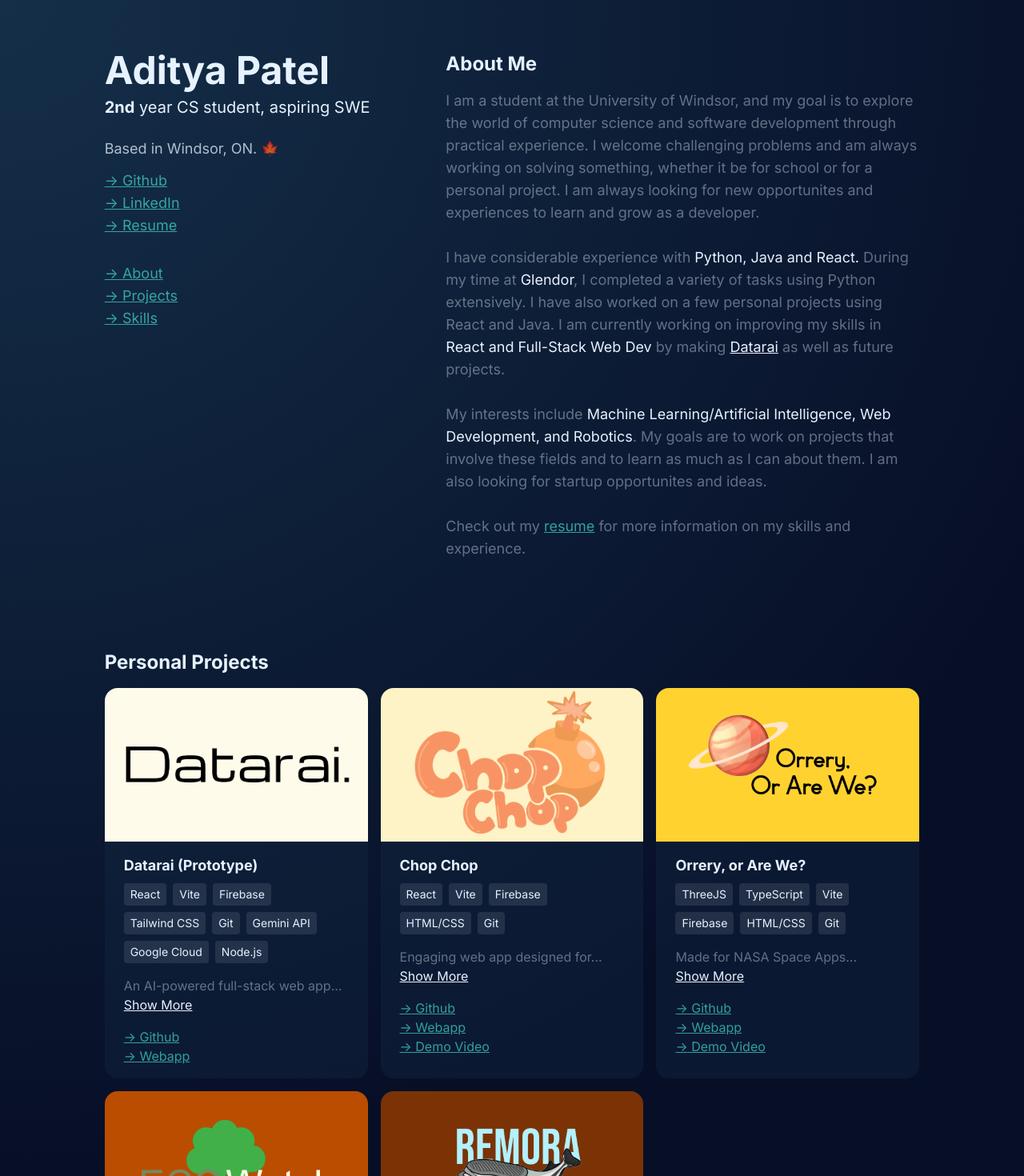
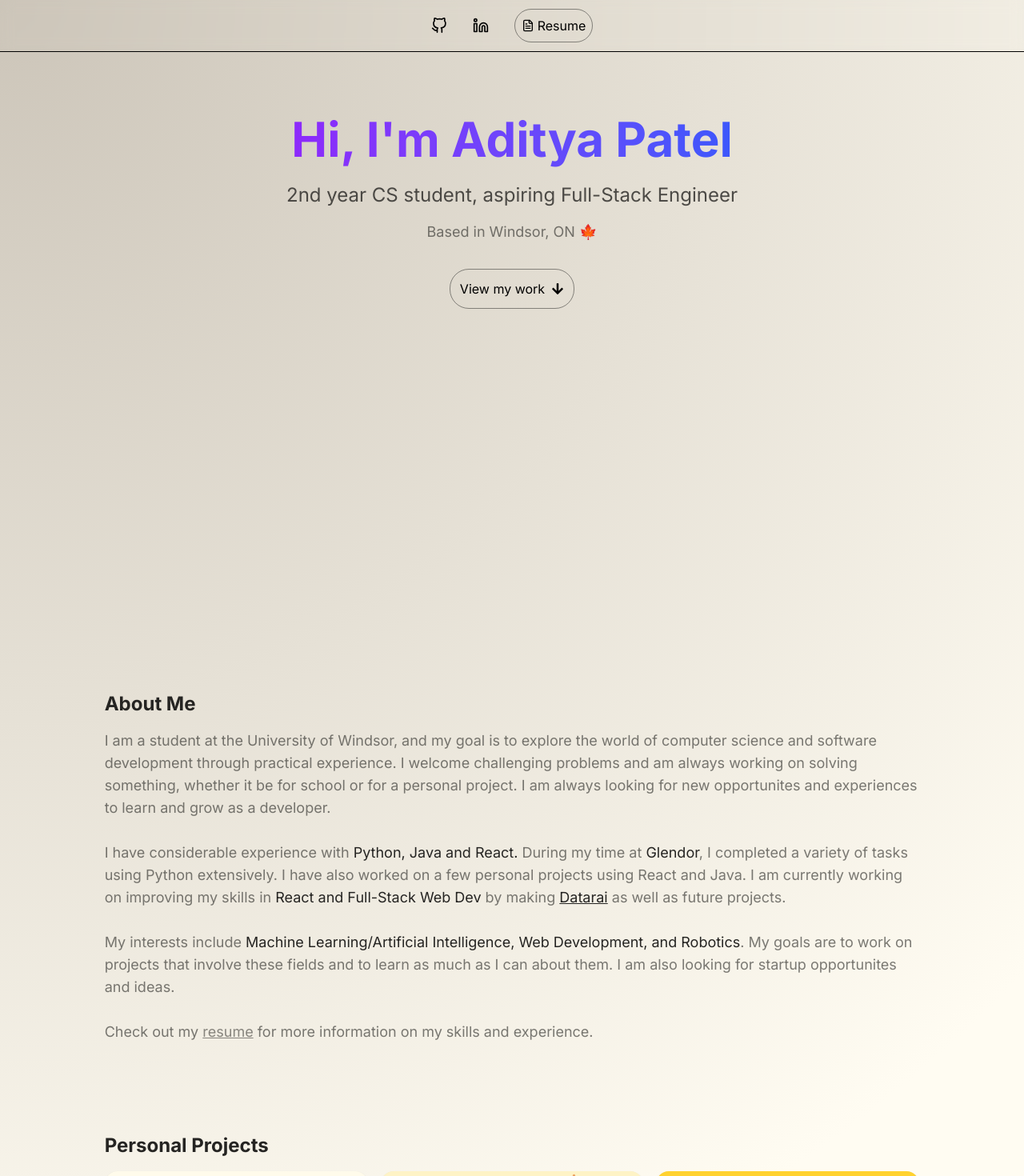
Before and after one commit to Champion2005/Portfolio, a React (Vite) app: page / in a window 1280 px wide. Shown: the top 1470 px of the page at 80% size. Built offline with nearby package versions, Linux system fonts and the light colour scheme.

Commit message:
COMPLETE UI OVERHAUL

```diff
--- a/package.json
+++ b/package.json
@@ -12,8 +12,11 @@
   },
   "dependencies": {
     "@tailwindcss/vite": "^4.0.0-beta.8",
+    "gsap": "^3.12.7",
+    "motion": "^12.5.0",
     "react": "^18.3.1",
     "react-dom": "^18.3.1",
+    "react-icons": "^5.5.0",
     "slate": "^0.112.0"
   },
   "devDependencies": {
--- a/src/App.jsx
+++ b/src/App.jsx
@@ -1,37 +1,37 @@
-import './App.css'
+import "./App.css";
 
-import React from 'react'
+import React from "react";
 
-import { Intro } from './components/Intro'
-import { AboutMe } from './components/AboutMe'
-import { Projects } from './components/Projects'
-import Skills from './components/Skills'
+import Navbar from "./components/Navbar";
+import Hero from "./components/Hero";
+import { AboutMe } from "./components/AboutMe";
+import { Projects } from "./components/Projects";
+import Skills from "./components/Skills";
 
 function App() {
   const aboutRef = React.useRef(null);
   const skillRef = React.useRef(null);
   const projectRef = React.useRef(null);
   return (
-    <div className='flex flex-col items-center cursor-default'>
-      <>
-      <div className="lg:flex justify-center sm:w-10/12 mb-12">
-        <Intro aboutRef={aboutRef} projectRef={projectRef} skillRef={skillRef}/>
     <div className="">
+      <Navbar />
+      <div className="flex flex-col items-center cursor-default">
+        <Hero />
+        <div className="flex justify-center sm:w-10/12 mb-12">
           <AboutMe className="" aboutRef={aboutRef} />
         </div>
-      </div>
-      <div className="flex justify-center sm:w-10/12 mb-12">
+        <div id="projects" className="flex justify-center sm:w-10/12 mb-12">
           <Projects projectRef={projectRef} />
         </div>
         <div className="flex justify-center sm:w-10/12 mb-12">
           <Skills skillRef={skillRef} />
         </div>
         <div className="flex justify-center">
-        <p className="text-white/40 ">© 2025 Aditya Patel ❤️</p>
+          <p className="text-primaryText ">© {new Date().getFullYear()} Aditya Patel ❤️</p>
         </div>
-      </>
       </div>
-  )
+    </div>
+  );
 }
 
-export default App
+export default App;
--- a/src/components/AboutMe.jsx
+++ b/src/components/AboutMe.jsx
@@ -1,4 +1,5 @@
 import React from "react";
+import { motion } from "framer-motion";
 
 export const AboutMe = ({ aboutRef }) => {
   return (
@@ -8,7 +9,13 @@
       className="mt-16 px-6 sm:flex-col sm:justify-center w-full text-primaryText"
     >
       <h2 className="text-xl sm:text-2xl font-bold mb-4">About Me</h2>
-      <p className="text-sm sm:text-lg text-primaryText/40">
+      <motion.div
+        initial={{ opacity: 0, y: 20 }}
+        whileInView={{ opacity: 1, y: 0 }}
+        transition={{ duration: 0.5, delay: 1 * 0.1 }}
+        viewport={{ once: true }}
+        className="text-sm sm:text-lg text-primaryText/60"
+      >
         I am a student at the University of Windsor, and my goal is to explore
         the world of computer science and software development through practical
         experience. I welcome challenging problems and am always working on
@@ -53,7 +60,7 @@
           resume
         </a>{" "}
         for more information on my skills and experience.
-      </p>
+      </motion.div>
     </section>
   );
 };
--- /dev/null
+++ b/src/components/Hero.jsx
@@ -0,0 +1,38 @@
+import { motion } from "framer-motion";
+import { FaArrowDown } from "react-icons/fa";
+
+const Hero = () => {
+  return (
+    <section className="min-h-screen pt-16 overflow-hidden relative w-full">
+      <div className="container mx-auto px-4 py-20">
+        <motion.div
+          initial={{ opacity: 0, y: 70 }}
+          animate={{ opacity: 1, y: 0 }}
+          transition={{ duration: 1 }}
+          className="max-w-3xl mx-auto text-center relative z-10"
+        >
+          <h1 className="text-4xl md:text-6xl font-bold pb-6 bg-gradient-to-r from-purple-600 to-blue-600 bg-clip-text text-transparent">
+            Hi, I'm Aditya Patel
+          </h1>
+          <p className="text-xl md:text-2xl text-primaryText/80 mb-4">
+            2nd year CS student, aspiring Full-Stack Engineer
+          </p>
+          <p className="text-lg text-primaryText/60 mb-8">
+            Based in Windsor, ON <span className="text-primaryText">🍁</span>
+          </p>
+          <button
+            className="group border-1 border-primaryText/50 rounded-3xl p-3 flex justify-self-center items-center"
+            onClick={() => {
+              document.getElementById("projects")?.scrollIntoView({ behavior: "smooth" });
+            }}
+          >
+            View my work
+            <FaArrowDown className="ml-2 h-4 w-4 group-hover:translate-y-1 transition-transform" />
+          </button>
+        </motion.div>
+      </div>
+    </section>
+  );
+};
+
+export default Hero;
--- a/src/components/Intro.jsx
+++ /dev/null
@@ -1,88 +0,0 @@
-import React from "react";
-
-export const Intro = ({ aboutRef, skillRef, projectRef }) => {
-  return (
-    <section
-      id="leftMenu"
-      className="justify-self-start mt-16 px-6 sm:flex min-w-full sm:min-w-2/5  text-primaryText"
-    >
-      <div className="sm:min-w-3/4">
-        <h1 className="text-4xl sm:text-5xl font-extrabold pb-2">
-          Aditya Patel
-        </h1>
-        <p className="text-lg sm:text-xl text-primaryText">
-          <b>2nd</b> year CS student, aspiring SWE
-        </p>
-
-        <p className="mt-6 text-md sm:text-lg text-primaryText/75">
-          Based in Windsor, ON. 🍁
-        </p>
-
-        <div className="flex md:flex-col justify-start gap-8 md:gap-0 mt-3 md:max-w-24">
-          <div className="flex flex-col gap-0">
-            <a
-              href="https://github.com/Champion2005"
-              target="none"
-              className="text-md sm:text-lg text-secondaryText/60 hover:text-secondaryText underline"
-            >
-              -{">"} Github
-            </a>
-            <a
-              href="https://www.linkedin.com/in/aditya-patel52/"
-              target="none"
-              className="text-md sm:text-lg text-secondaryText/60 hover:text-secondaryText underline"
-            >
-              -{">"} LinkedIn
-            </a>
-            <a
-              href="Aditya_Patel_resume.pdf"
-              target="none"
-              className="text-md sm:text-lg text-secondaryText/60 hover:text-secondaryText underline"
-            >
-              -{">"} Resume
-            </a>
-          </div>
-          <nav className="md:mt-8 max-w-24">
-            <ul className="flex flex-col gap-0 text-md sm:text-lg">
-              <li>
-                <button
-                  onClick={() => {
-                    aboutRef.current?.scrollIntoView({ behavior: "smooth" });
-                  }}
-                  className="text-secondaryText/60 hover:text-secondaryText underline cursor-pointer"
-                >
-                  -{">"} About
-                </button>
-              </li>
-              <li>
-                <button
-                  onClick={() => {
-                    projectRef.current?.scrollIntoView({ behavior: "smooth" });
-                  }}
-                  className="text-secondaryText/60 hover:text-secondaryText underline cursor-pointer"
-                >
-                  -{">"} Projects
-                </button>
-              </li>
-              <li>
-                <button
-                  onClick={() => {
-                    skillRef.current?.scrollIntoView({ behavior: "smooth" });
-                  }}
-                  className="text-secondaryText/60 hover:text-secondaryText underline cursor-pointer"
-                >
-                  -{">"} Skills
-                </button>
-              </li>
-            </ul>
-          </nav>
-        </div>
-
-        {/* <div className="mt-12">
-                <a href="https://www.buymeacoffee.com/adityapatel"><img src="https://img.buymeacoffee.com/button-api/?text=Buy me a coffee&slug=adityapatel&button_colour=5F7FFF&font_colour=ffffff&font_family=Inter&outline_colour=000000&coffee_colour=FFDD00" /></a>
-                    <p className="italic text-xs mt-1 text-white/50">if you wish to support me</p>
-                </div> */}
-      </div>
-    </section>
-  );
-};
--- /dev/null
+++ b/src/components/Navbar.jsx
@@ -0,0 +1,32 @@
+import { FiGithub, FiLinkedin } from "react-icons/fi";
+import { LuFileText } from "react-icons/lu";
+
+const Navbar = () => {
+    return (
+      <nav className="fixed top-0 w-full bg-background/80 backdrop-blur-sm z-50 border-b">
+        <div className="container mx-auto px-4 h-16 flex items-center justify-center">
+          {/* <div className="text-xl font-bold bg-gradient-to-r from-purple-600 via-violet-500 to-indigo-500 bg-clip-text text-transparent">AP</div> */}
+          <div className="flex items-center gap-8">
+            <button variant="ghost" size="icon" >
+              <a href="https://github.com/Champion2005" target="_blank" rel="noopener noreferrer">
+                <FiGithub className="h-5 w-5" />
+              </a>
+            </button>
+            <button variant="ghost" size="icon" >
+              <a href="https://www.linkedin.com/in/aditya-patel52/" target="_blank" rel="noopener noreferrer">
+                <FiLinkedin className="h-5 w-5" />
+              </a>
+            </button>
+            <button className="border-1 border-primaryText/50 rounded-3xl gap-1" >
+              <a className="flex p-2 gap-1 justify-center items-center" href="/Aditya_Patel_resume.pdf" target="_blank" rel="noopener noreferrer">
+                <LuFileText className="h-4 w-4" />
+                Resume
+              </a>
+            </button>
+          </div>
+        </div>
+      </nav>
+    );
+  };
+
+  export default Navbar;
--- a/src/components/Projects.jsx
+++ b/src/components/Projects.jsx
@@ -4,6 +4,8 @@
 import Orrery from "/assets/Orrery.png";
 import Remora from "/assets/Remora.png";
 import Datarai from "/assets/Datarai.png";
+
+import { motion } from "framer-motion";
 
 const ProjectCard = ({
   title,
@@ -25,7 +27,7 @@
   techStack = techStack.split(", ");
 
   return (
-    <div className="bg-background2/30 rounded-2xl pb-4">
+    <div className="bg-background2/30 shadow-md rounded-2xl pb-4">
       {image && (
         <>
           <div
@@ -55,9 +57,9 @@
         </div>
         {showDesc ? (
           <>
-            <p className="text-primaryText/40 mt-4">{desc}</p>
+            <p className="text-primaryText mt-4">{desc}</p>
             <p
-              className="test-primaryText underline hover:cursor-pointer"
+              className="text-primaryText/40 underline hover:cursor-pointer"
               onClick={toggleDesc}
             >
               Show Less
@@ -65,9 +67,9 @@
           </>
         ) : (
           <>
-            <p className="text-primaryText/40 mt-4">{shortDesc}</p>
+            <p className="text-primaryText mt-4">{shortDesc}</p>
             <p
-              className="test-primaryText underline hover:cursor-pointer"
+              className="text-primaryText/40 underline hover:cursor-pointer"
               onClick={toggleDesc}
             >
               Show More
@@ -113,13 +115,19 @@
   return (
     <section
       ref={projectRef}
-      id="projects"
       className="mt-16 px-6 sm:flex-col sm:justify-center w-full text-primaryText"
     >
       <h2 className="text-xl sm:text-2xl font-bold mb-4">Personal Projects</h2>
 
-      <section className="grid grid-cols-1 md:grid-cols-2 lg:grid-cols-3 gap-4">
+      <motion.div
+        initial={{ opacity: 0, y: 20 }}
+        whileInView={{ opacity: 1, y: 0 }}
+        transition={{ duration: 0.5, delay: 1 * 0.1 }}
+        viewport={{ once: true }}
+        className="grid grid-cols-1 md:grid-cols-2 lg:grid-cols-3 gap-4"
+      >
         <ProjectCard
+          index={0}
           title="Datarai (Prototype)"
           desc="An AI-powered full-stack web app for analyzing and visualizing data."
           shortDesc="An AI-powered full-stack web app..."
@@ -130,6 +138,7 @@
           imageColor="bg-amber-50"
         />
         <ProjectCard
+          index={1}
           title="Chop Chop"
           desc="Engaging fullstack web app designed for studying. With a features like a flashcard tool (you can create flashcard sets and use them to study), as well as a todo list and challenging quizzes to help you prepare. Gain points by using the site and unlock achievements."
           shortDesc="Engaging web app designed for..."
@@ -141,6 +150,7 @@
           imageColor="bg-amber-100"
         />
         <ProjectCard
+          index={2}
           title="Orrery, or Are We?"
           desc="Made for NASA Space Apps, this project is an interactive webapp with a to scale model of the solar system and accurate orbit simulation."
           shortDesc="Made for NASA Space Apps..."
@@ -152,6 +162,7 @@
           imageColor="bg-amber-300"
         />
         <ProjectCard
+          index={3}
           title="EcoWatch"
           desc="Made for Winhacks 2024, this is a social networking app with a focus on inspiring community oriented enviormental activism by creating community challenges and leaderboards."
           shortDesc="Made for Winhacks 2024..."
@@ -162,6 +173,7 @@
           imageColor="bg-amber-700"
         />
         <ProjectCard
+          index={4}
           title="Remora"
           desc="Interpreted programming language with basic features such as strings, arrays and functions."
           shortDesc="Interpreted programming language..."
@@ -170,7 +182,7 @@
           image={Remora}
           imageColor="bg-amber-900"
         />
-      </section>
+      </motion.div>
     </section>
   );
 };
--- a/src/index.css
+++ b/src/index.css
@@ -2,11 +2,11 @@
 
 @theme {
 
-  --color-background1: #070f27;
-  --color-background2: #152f49;
-  --color-primaryText: #e6f2ff;
-  --color-secondaryText: #4bfae8;
-  --color-accent: #0e2e2b;
+  --color-background1: #fffcf2;
+  --color-background2: #ccc5b9;
+  --color-primaryText: #252422;
+  --color-secondaryText: #403d39;
+  --color-accent: #eb5e28;
 
   --default-font-family: 'Inter', sans-serif;
 
```
Also changed, not shown: src/components/Skills.jsx (+30 -10 lines), 1 other file (tests, documents, lock files or other folders). Lines whose indentation alone changed are shown as unchanged.
